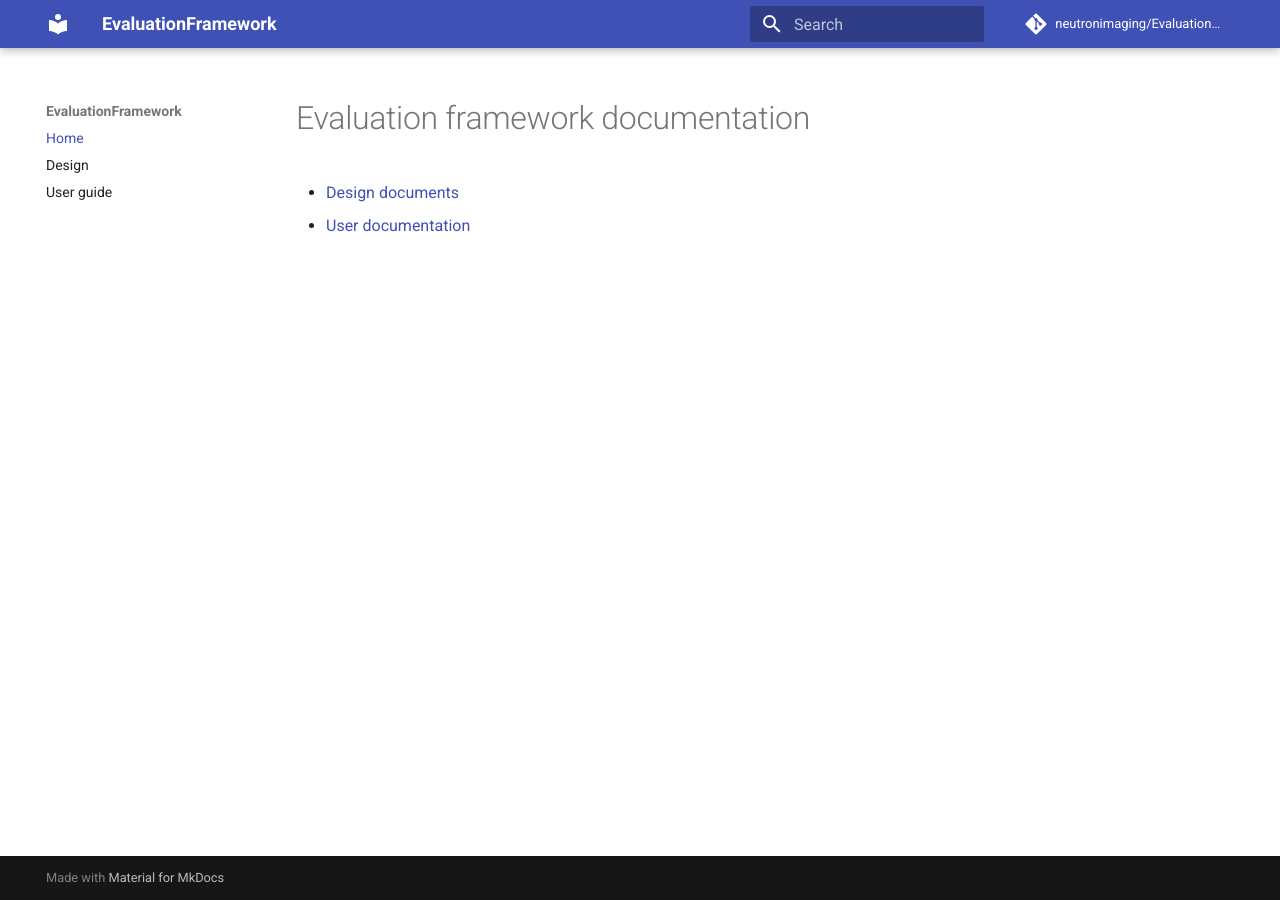
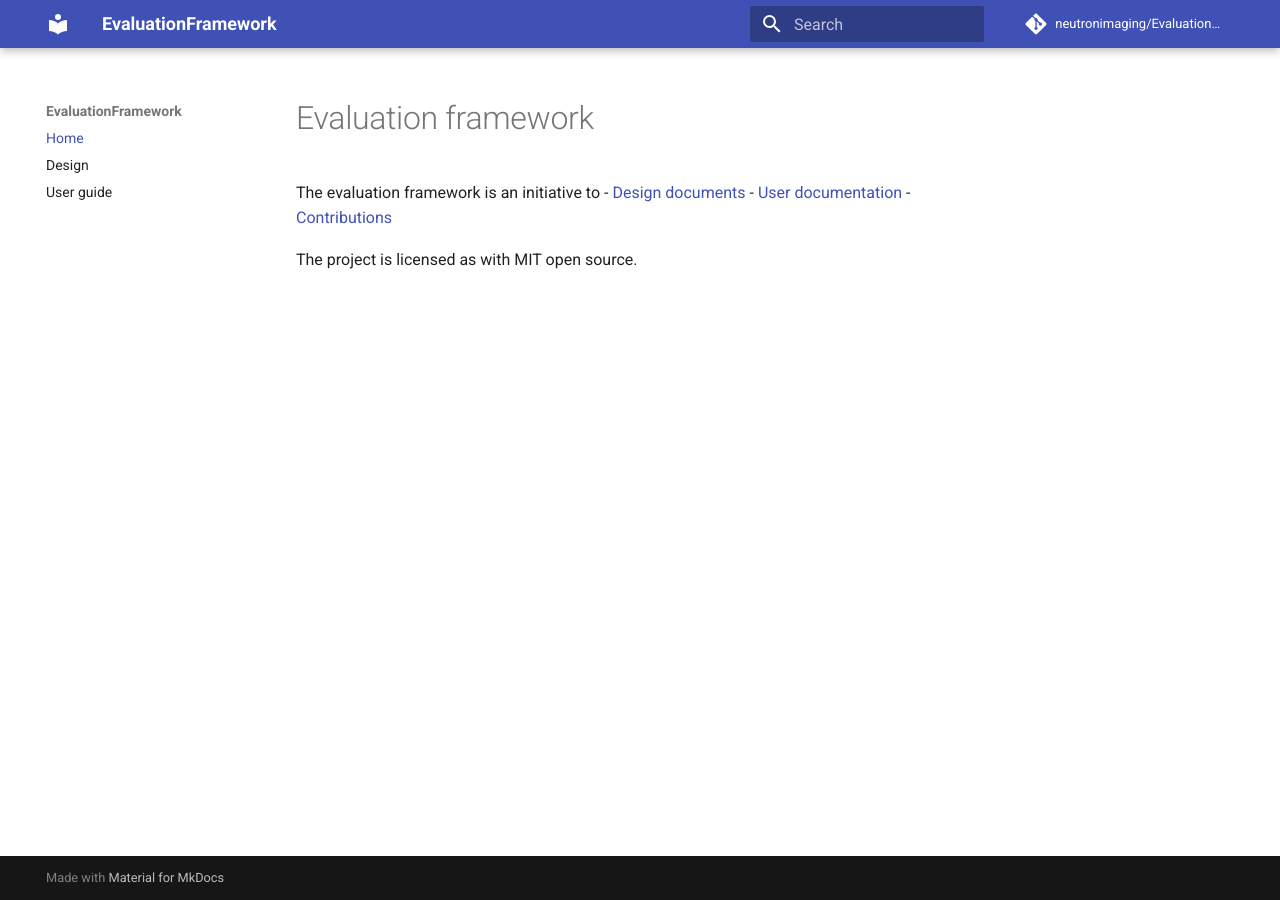
Before and after one commit to neutronimaging/EvaluationFramework, an MkDocs documentation site: the page built from doc/index.md, in a window 1280 px wide. Built offline with MkDocs 1.6.1 and Material for MkDocs 9.7.7, drawn with Linux system fonts in a browser that asks for light colours; comment, search, counter and statistics services are not loaded.

Commit message:
Forgot some documents

```diff
--- a/doc/index.md
+++ b/doc/index.md
@@ -1,4 +1,8 @@
-# Evaluation framework documentation
+# Evaluation framework
 
-- [Design documents](design/index.md)
-- [User documentation](user/index.md)
+The evaluation framework is an initiative to
+- [Design documents](design/index)
+- [User documentation](user/index)
+- [Contributions](contributions)
+
+The project is licensed as with MIT open source.
```
Also changed, not shown: doc/user/module_descriptions.md (+6 -0 lines).
